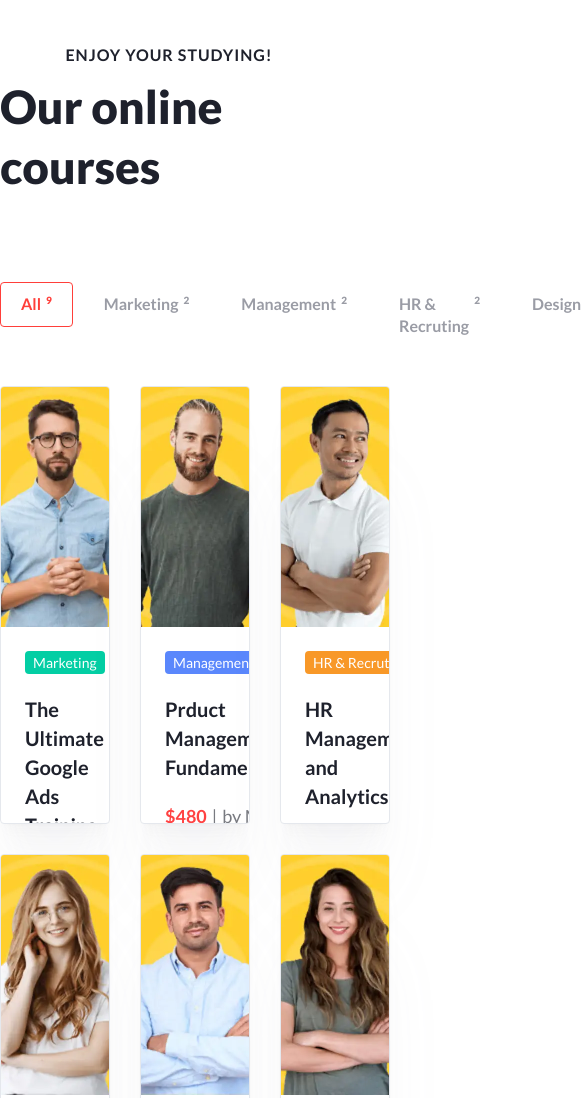
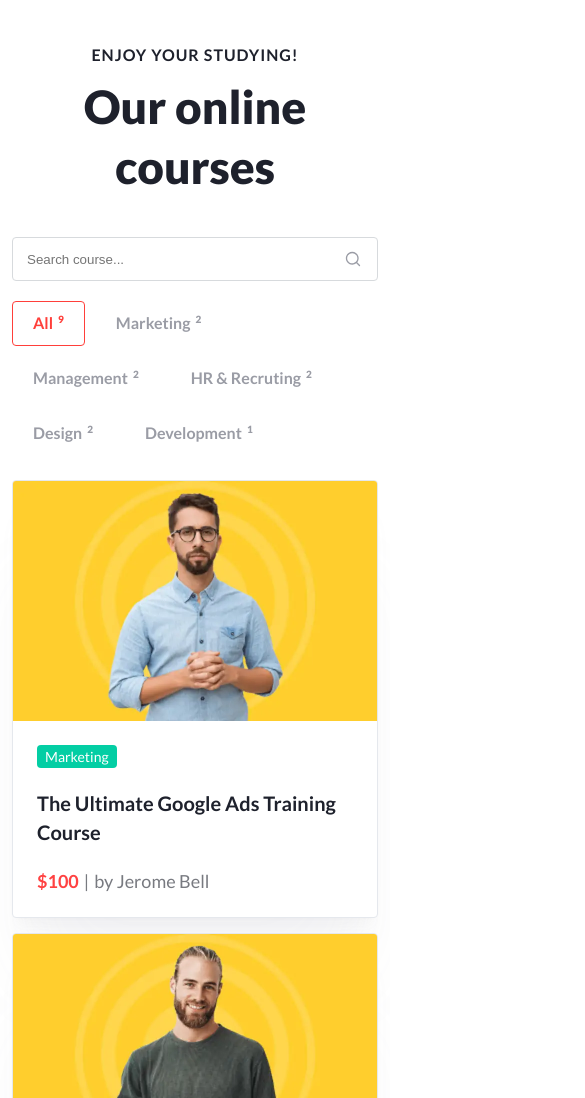
Before and after one commit to navi9000/cards, a website built with webpack: page src/index.html in a window 390 px wide. Shown: the top 1098 px of the page, 585 px wide, since content can reach past the window. Built offline with nearby package versions, Linux system fonts and the light colour scheme.

Commit message:
responsive styles

```diff
--- a/src/index.html
+++ b/src/index.html
@@ -40,6 +40,7 @@
               name="search"
               class="search__input"
               placeholder="Search course..."
+              autocomplete="off"
             />
           </div>
         </div>
--- a/src/modules/cards/styles.scss
+++ b/src/modules/cards/styles.scss
@@ -23,6 +23,7 @@
     height: 240px;
     width: 100%;
     object-fit: cover;
+    object-position: top center;
   }
 
   &__content {
--- a/src/styles.scss
+++ b/src/styles.scss
@@ -1,5 +1,9 @@
 .container {
   width: 100%;
+  padding-inline: 40px;
+  @media (max-width: 768px) {
+    padding-inline: 12px;
+  }
 
   &__inlay {
     max-width: 1230px;
@@ -19,6 +23,9 @@
   align-items: center;
   gap: 10px;
   margin-right: 52px;
+  @media (max-width: 990px) {
+    margin-right: unset;
+  }
 
   &__subheading {
     font-weight: 700;
@@ -27,6 +34,7 @@
     letter-spacing: 0.06em;
     text-transform: uppercase;
     color: var(--gray-900);
+    text-align: center;
   }
 
   &__heading {
@@ -34,6 +42,7 @@
     font-size: 46px;
     line-height: 130%;
     color: var(--gray-900);
+    text-align: center;
   }
 }
 
@@ -41,7 +50,18 @@
   display: flex;
   margin-top: 85px;
   margin-bottom: 59px;
-  align-items: center;
+  gap: 20px;
+
+  @media (max-width: 990px) {
+    flex-direction: column-reverse;
+    margin-top: 50px;
+    margin-bottom: 30px;
+  }
+
+  @media (max-width: 768px) {
+    margin-top: 40px;
+    margin-bottom: 24px;
+  }
 
   &__filters {
     flex: 1;
@@ -55,6 +75,7 @@
 .filters {
   display: flex;
   gap: 10px;
+  flex-wrap: wrap;
 }
 
 .search {
@@ -69,6 +90,10 @@
     background-image: url("assets/search.svg");
     background-repeat: no-repeat;
     background-position: right 16px top 50%;
+
+    @media (max-width: 640px) {
+      width: 100%;
+    }
   }
 }
 
@@ -76,4 +101,13 @@
   display: grid;
   grid-template-columns: repeat(3, 1fr);
   gap: 30px;
+  @media (max-width: 1180px) {
+    grid-template-columns: repeat(2, 1fr);
+  }
+  @media (max-width: 768px) {
+    gap: 15px;
+  }
+  @media (max-width: 640px) {
+    grid-template-columns: 1fr;
+  }
 }
```
